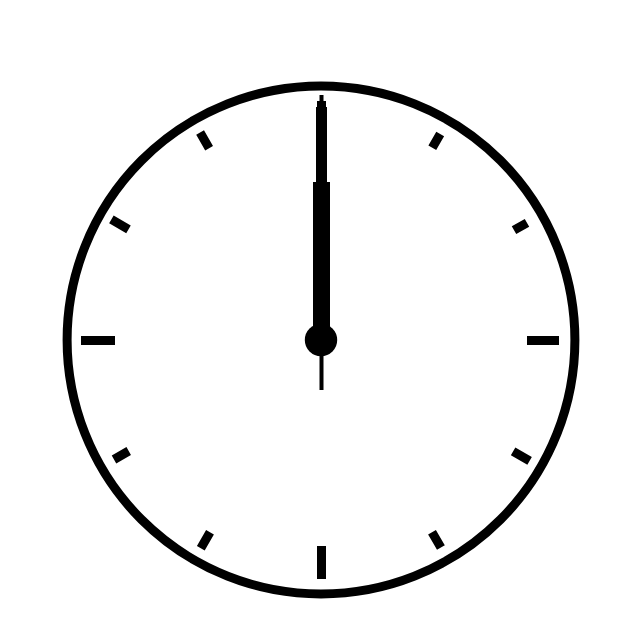
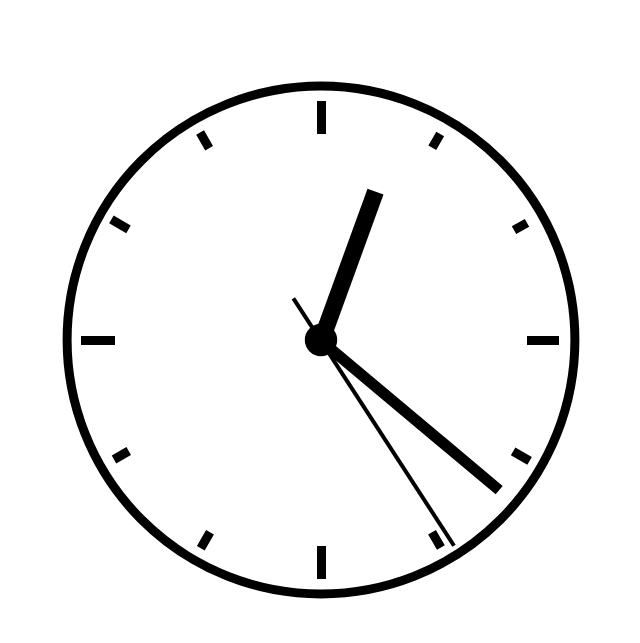
Before and after one commit to Github4Aaron/Analog-Clock, a plain HTML site: page index.html in a window 1280 px wide. Shown: the whole page, without its empty margins (319-959 px from the left). Drawn offline with Linux system fonts and the light colour scheme.

Commit message:
added lets for hr/min/sec and style.trasnform rotate

```diff
--- a/script.js
+++ b/script.js
@@ -1,3 +1,14 @@
 const HOURHAND = document.querySelector("#hour");
 const MINUTEHAND = document.querySelector("#minute");
 const SECONDHAND = document.querySelector("#second");
+
+//  These lets will contain the degrees to move the clock arms to correspond with actual time.
+let hrPosition = 20;
+let minPosition = 130;
+let secPosition = 147;
+
+// Apply these numbers as degrees as inline CSS using transform property
+
+HOURHAND.style.transform = "rotate(" + hrPosition +  "deg)";
+MINUTEHAND.style.transform = "rotate(" + minPosition +  "deg)";
+SECONDHAND.style.transform = "rotate(" + secPosition +  "deg)";
```
Also changed, not shown: index.html (+1 -0 lines).
